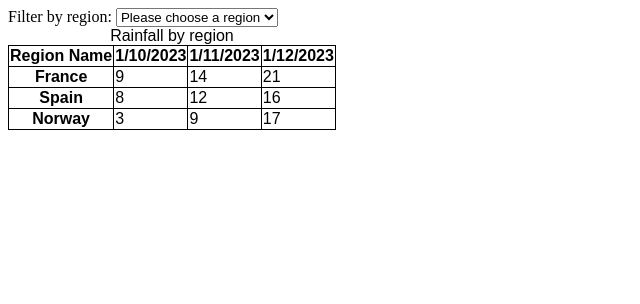
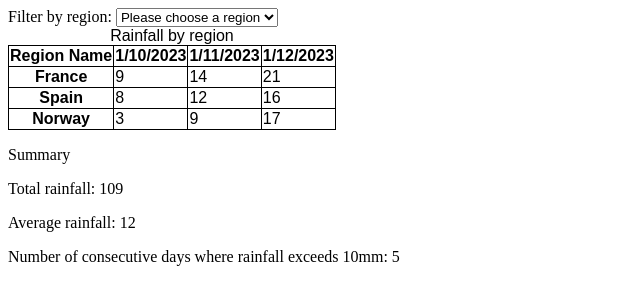
Before and after one commit to m-m-e/rainfall-data, a Next.js app: page / in a window 1280 px wide. Shown: the top 304 px of the page, without its empty margins (0-640 px from the left). Built offline with nearby package versions, Linux system fonts and the light colour scheme.

Commit message:
Calculate and display summary data

```diff
--- a/pages/index.tsx
+++ b/pages/index.tsx
@@ -1,5 +1,5 @@
-import { ChangeEvent, useState } from 'react';
-import { transformData } from '../utils/transform-data';
+import { ChangeEvent, useEffect, useState } from 'react';
+import { getSummaryData, transformData } from '../utils/transform-data';
 import Table from './table/Table';
 
 export async function getStaticProps() {
@@ -29,6 +29,12 @@
       : setDataToDisplay(transformedRainfallData);
   };
 
+  const [summaryData, setSummaryData] = useState(getSummaryData(dataToDisplay));
+
+  useEffect(() => {
+    setSummaryData(getSummaryData(dataToDisplay));
+  }, [dataToDisplay]);
+
   return <>
     <label htmlFor="filterInput">Filter by region: </label>
     <select name="regions" id="filterInput" onChange={e => handleFilter(e)}>
@@ -44,5 +50,12 @@
       data={rainfallData}
       transformedRainfallData={dataToDisplay}
     />
+
+    <div>
+      <p>Summary</p>
+      <p>Total rainfall: {summaryData.total}</p>
+      <p>Average rainfall: {summaryData.average}</p>
+      <p>Number of consecutive days where rainfall exceeds 10mm: {summaryData.daysOver10mm}</p>
+    </div>
   </>;
 }
--- a/utils/transform-data.ts
+++ b/utils/transform-data.ts
@@ -29,3 +29,20 @@
   })
   return newData;
 };
+
+export const getSummaryData = (rainfallData) => {
+  let total = 0;
+  let numberOfDays = 0;
+  let over10Count = 0;
+
+  Object.values(rainfallData).forEach((dateList: DateValue[]) => {
+    dateList.forEach((date: DateValue) => {
+      total += date.value;
+      numberOfDays ++;
+      date.value > 10 && over10Count++;
+    });
+  });
+  const average = Math.floor(total / numberOfDays);
+
+  return { total, average, daysOver10mm: over10Count };
+}
```
Also changed, not shown: pages/models/rainfall.model.ts (+7 -1 lines).
